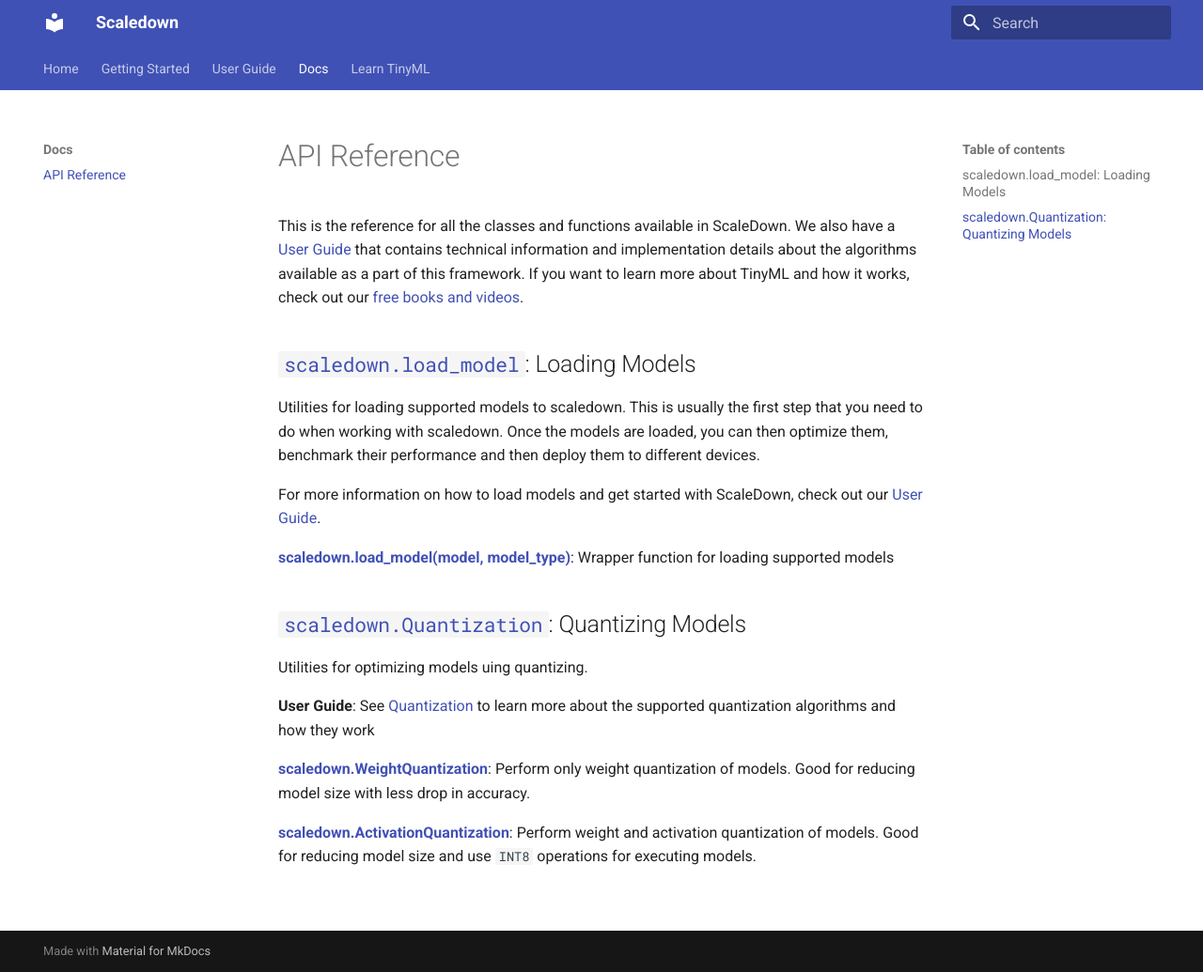
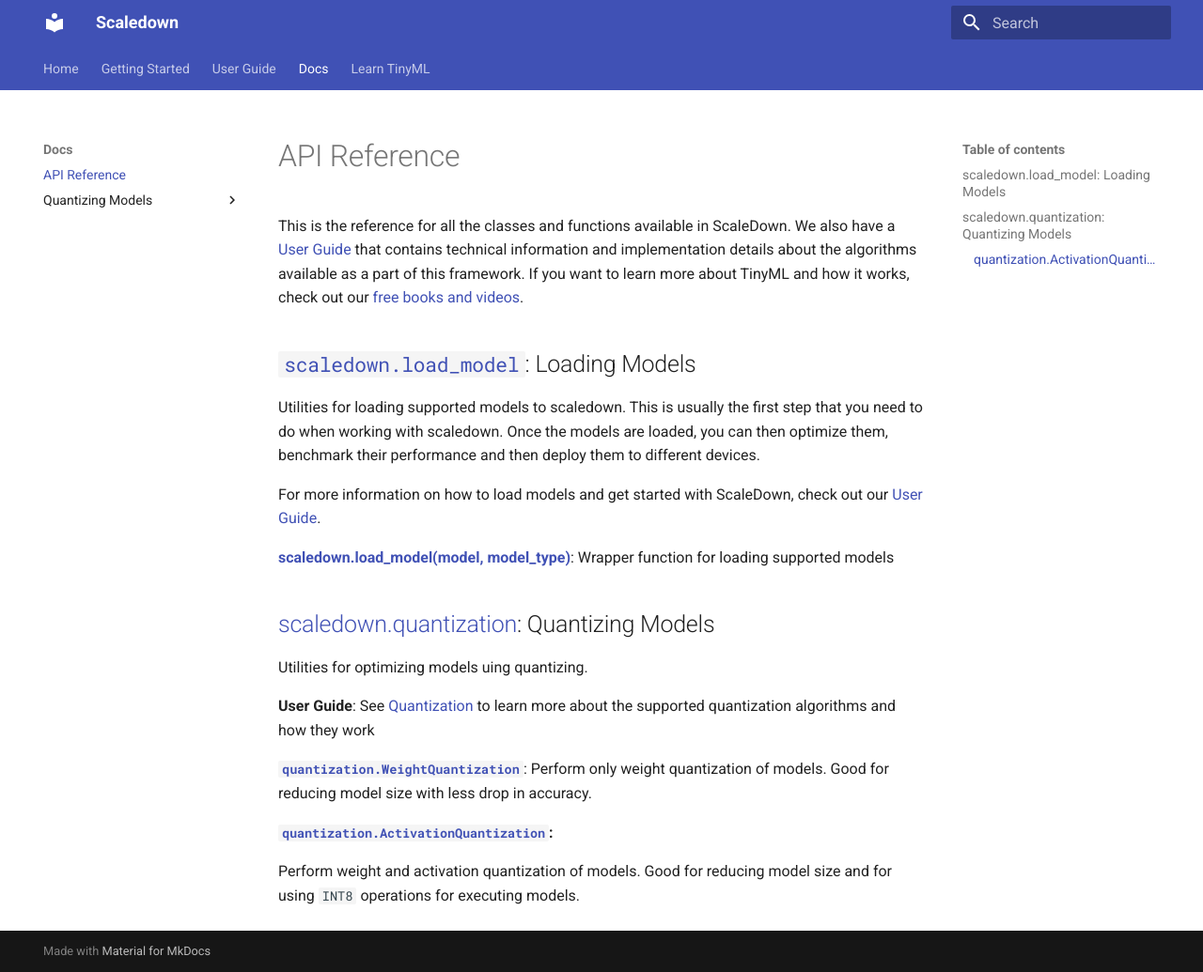
Before and after one commit to scaledown-team/scaledown-team.github.io, an MkDocs documentation site: the page built from docs/api/index.md, in a window 1280 px wide and 1035 px high. Shown: the whole window at 94% size. Built offline with MkDocs 1.6.1 and Material for MkDocs 9.7.7, drawn with Linux system fonts in a browser that asks for light colours.

Commit message:
added quantization api

```diff
--- a/docs/api/index.md
+++ b/docs/api/index.md
@@ -9,11 +9,12 @@
 
 **[scaledown.load_model(model, model_type)](docs/api/load_model.md)**:  Wrapper function for loading supported models
 
-## [`scaledown.Quantization`](docs/api/quantization.md): Quantizing Models
+## [scaledown.quantization](quantization.md): Quantizing Models
 Utilities for optimizing models uing quantizing.
 
 **User Guide**: See [Quantization](../guide/quantization.md) to learn more about the supported quantization algorithms and how they work
 
-**[scaledown.WeightQuantization](weight_quantization.md)**: Perform only weight quantization of models. Good for reducing model size with less drop in accuracy.
+**[`quantization.WeightQuantization`](weight_quantization.md)**: Perform only weight quantization of models. Good for reducing model size with less drop in accuracy.
 
-**[scaledown.ActivationQuantization](activation_quantization.md)**: Perform weight and activation quantization of models. Good for reducing model size and use `INT8` operations for executing models.
+#### **[`quantization.ActivationQuantization`](activation_quantization.md)**:
+Perform weight and activation quantization of models. Good for reducing model size and for using `INT8` operations for executing models.
--- a/mkdocs.yml
+++ b/mkdocs.yml
@@ -11,8 +11,11 @@
     - getting_started/installation.md
   - 'User Guide':
     - guide/index.md
+    - guide/quantization.md
   - 'Docs':
     - api/index.md
+    - 'Quantizing Models':
+      - api/weight_quantization.md
   - 'Learn TinyML': https://scaledown-team.github.io/practical_tinyml_book/intro.html
 
 extra:
```
Also changed, not shown: docs/api/weight_quantization.md (added, +14 -0 lines), docs/guide/quantization.md (+1 -1 lines).
